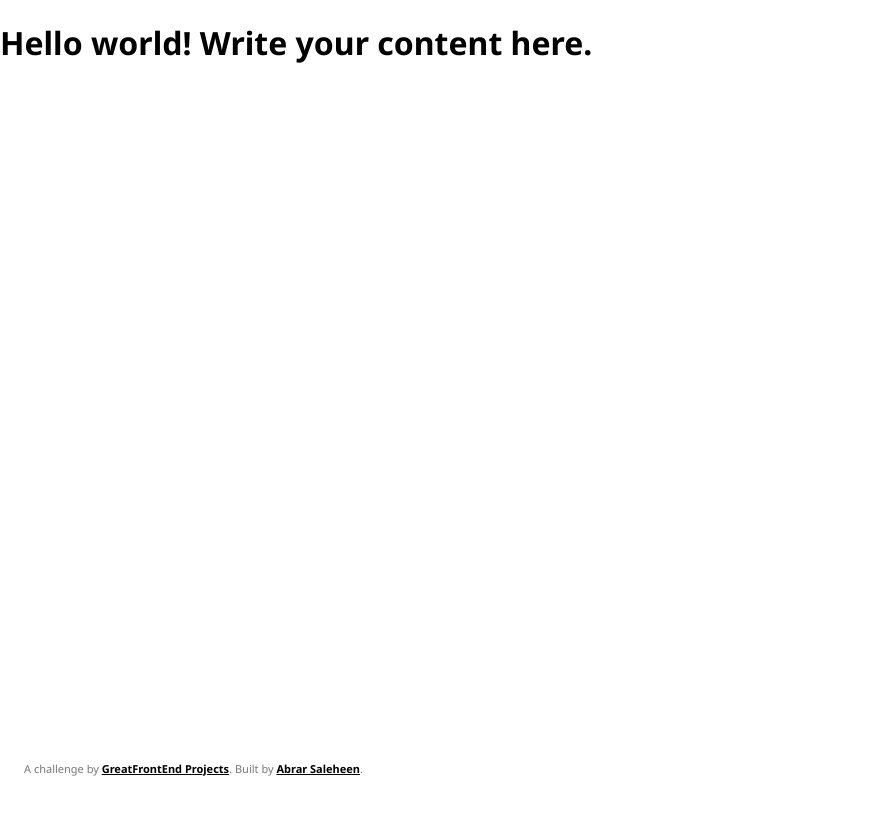
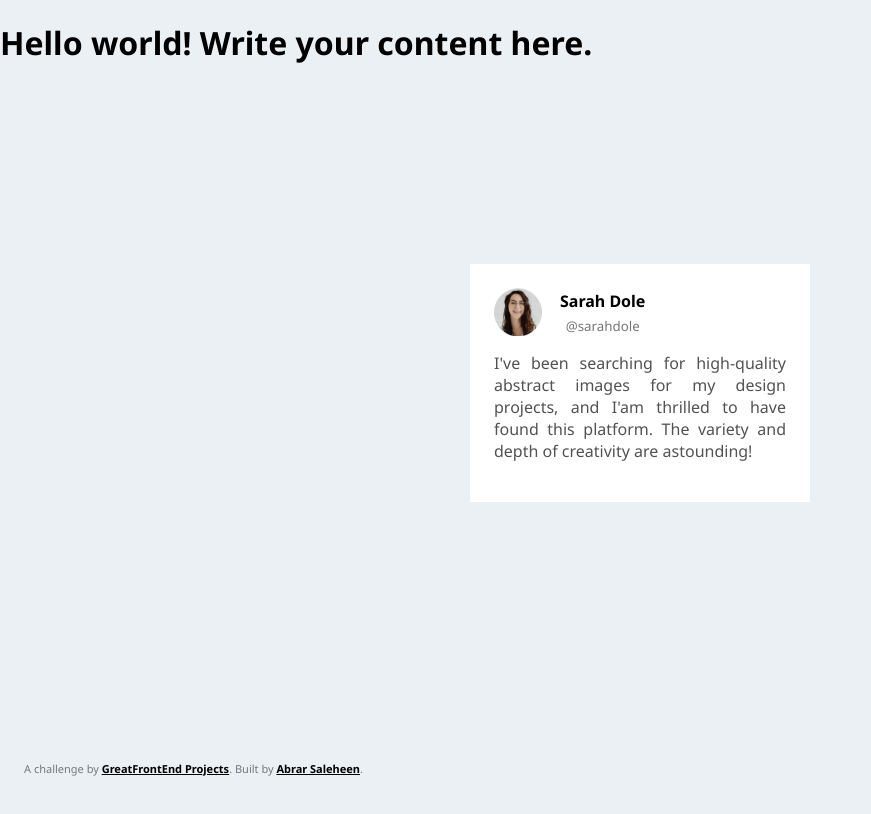
Before and after one commit to saleheen22/GFE-TestimonialCard, a plain HTML site: page index.html in a window 1280 px wide. Shown: the whole page, without its empty margins (0-871 px from the left). Drawn offline with Linux system fonts and the light colour scheme; files whose address does not match are found by name.

Commit message:
the desktop layout is done

```diff
--- a/index.html
+++ b/index.html
@@ -23,8 +23,19 @@
     <h1 class="text-5xl text-center font-semibold pt-20">
       Hello world! Write your content here.
     </h1>
-    <div class="card">
-
+    <div class="card-parent">
+      <div class="card">
+        <div class="card-header">
+          <img class="profile-img" src="./assets/profile-thumbnail.png" alt="reviewer's image">
+          <div class="user">
+            <p class="name">Sarah Dole</p>
+            <p class="username"><small>@sarahdole</small></p>
+          </div>
+        </div>
+        <p class="testimonial">
+          I've been searching for high-quality abstract images for my design projects, and I'am thrilled to have found this platform. The variety and depth of creativity are astounding!
+        </p>
+      </div>
     </div>
 
 
--- a/styles/style.css
+++ b/styles/style.css
@@ -2,10 +2,12 @@
 /* Be sure to delete the <style> tag in index.html if you want to use this stylesheet. */
 body {
     margin: 0;
+    padding: 0;
     font-family: "Noto Sans", system-ui, -apple-system, BlinkMacSystemFont,
       "Segoe UI", Roboto, Oxygen, Ubuntu, Cantarell, "Open Sans", "Helvetica Neue",
       sans-serif;
     min-height: 100vh;
+    background-color: rgb(235, 240, 245);
 
     -webkit-font-smoothing: antialiased;
     -moz-osx-font-smoothing: grayscale;
@@ -29,3 +31,39 @@ body {
     color: #000;
     font-weight: bold;
   }
+  .card-parent{
+
+  }
+  .card{
+    background-color: white;
+    margin: 200px auto auto auto;
+    text-align: center;
+    width: 340px;
+    padding: 24px;
+  }
+  .profile-img{
+    width: 48px;
+    height: 48px;
+  }
+  .card-header{
+    display: flex;
+
+  }
+  .user{
+    margin-left: 16px;
+    height: 48px;
+  }
+  .name{
+    font-weight: bold;
+    margin: 2px;
+    padding: 0;
+  }
+  .username{
+    color: #777;
+    margin: 1px;
+    padding: 0
+  }
+  .testimonial{
+    text-align: justify;
+    color: #525252;
+  }
--- a/testimonial-card/css/style.css
+++ /dev/null
@@ -1,31 +0,0 @@
-/* Put any custom CSS styles here.  */
-/* Be sure to delete the <style> tag in index.html if you want to use this stylesheet. */
-body {
-  margin: 0;
-  font-family: "Noto Sans", system-ui, -apple-system, BlinkMacSystemFont,
-    "Segoe UI", Roboto, Oxygen, Ubuntu, Cantarell, "Open Sans", "Helvetica Neue",
-    sans-serif;
-  min-height: 100vh;
-
-  -webkit-font-smoothing: antialiased;
-  -moz-osx-font-smoothing: grayscale;
-  text-rendering: optimizeLegibility;
-}
-
-* {
-  box-sizing: border-box;
-}
-
-.credits {
-  color: #777;
-  position: fixed;
-  bottom: 24px;
-  left: 24px;
-  font-size: 11px;
-  text-align: center;
-}
-
-.credits a {
-  color: #000;
-  font-weight: bold;
-}
```
Also changed, not shown: testimonial-card/index.html (deleted, +0 -54 lines), assets/profile-thumbnail.png (added).
